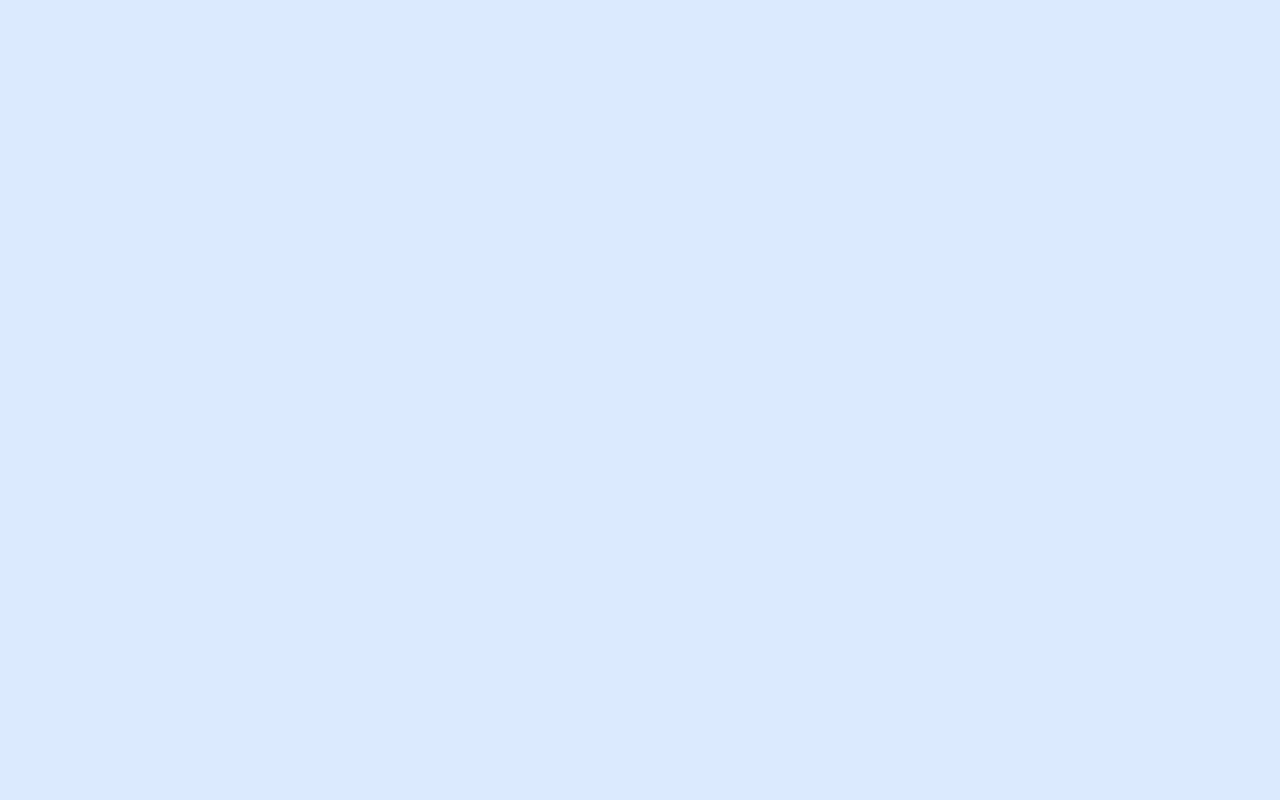
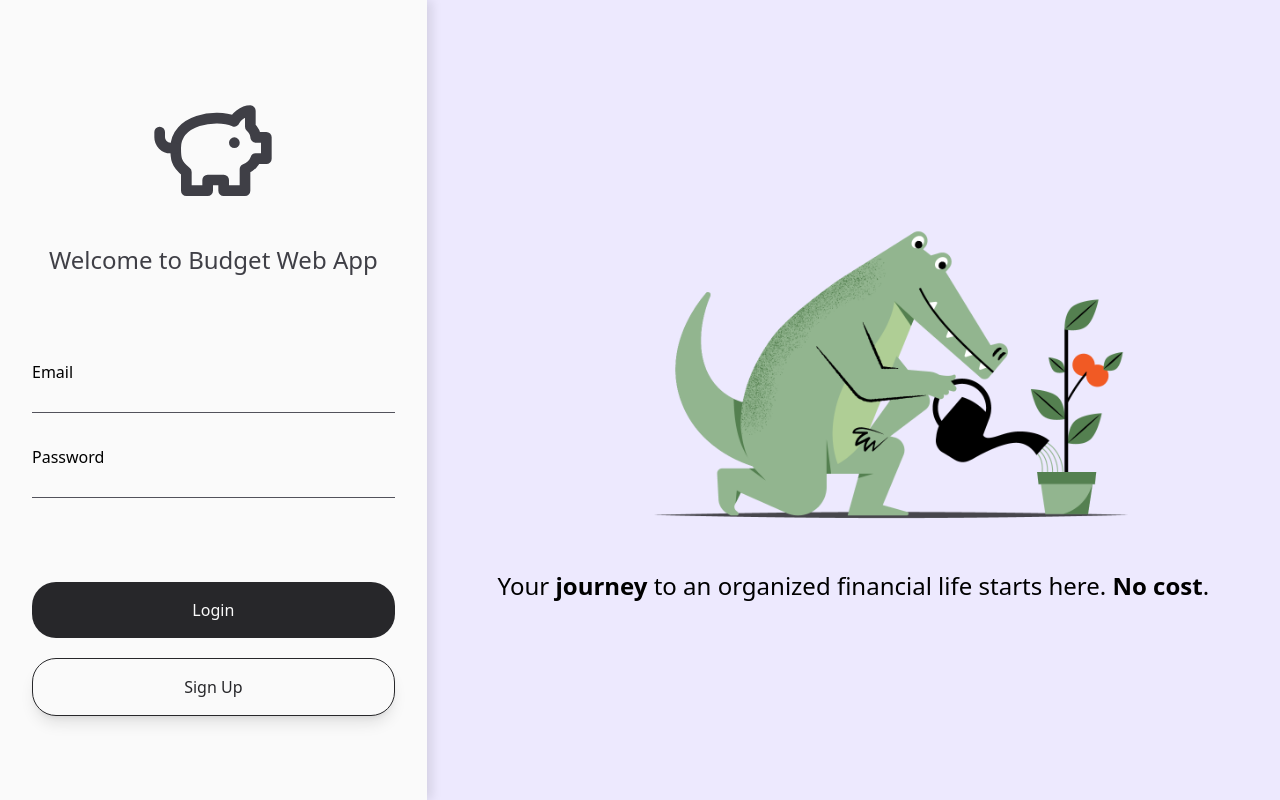
Before and after one commit to FredericoGrz/budget-app-front, a React (Vite) app: page / in a window 1280 px wide. Built offline with nearby package versions, Linux system fonts and the light colour scheme.

Commit message:
Implementado a logica de rotas

```diff
--- a/src/main.tsx
+++ b/src/main.tsx
@@ -1,10 +1,13 @@
-import React from 'react'
-import ReactDOM from 'react-dom/client'
-import App from './App.tsx'
-import './index.css'
+import React from "react";
+import ReactDOM from "react-dom/client";
+import "./index.css";
+import { AuthProvider } from "./hooks/use-auth.tsx";
+import { Routes } from "./routes/index.tsx";
 
-ReactDOM.createRoot(document.getElementById('root')!).render(
+ReactDOM.createRoot(document.getElementById("root")!).render(
   <React.StrictMode>
-    <App />
-  </React.StrictMode>,
-)
+    <AuthProvider>
+      <Routes />
+    </AuthProvider>
+  </React.StrictMode>
+);
```
